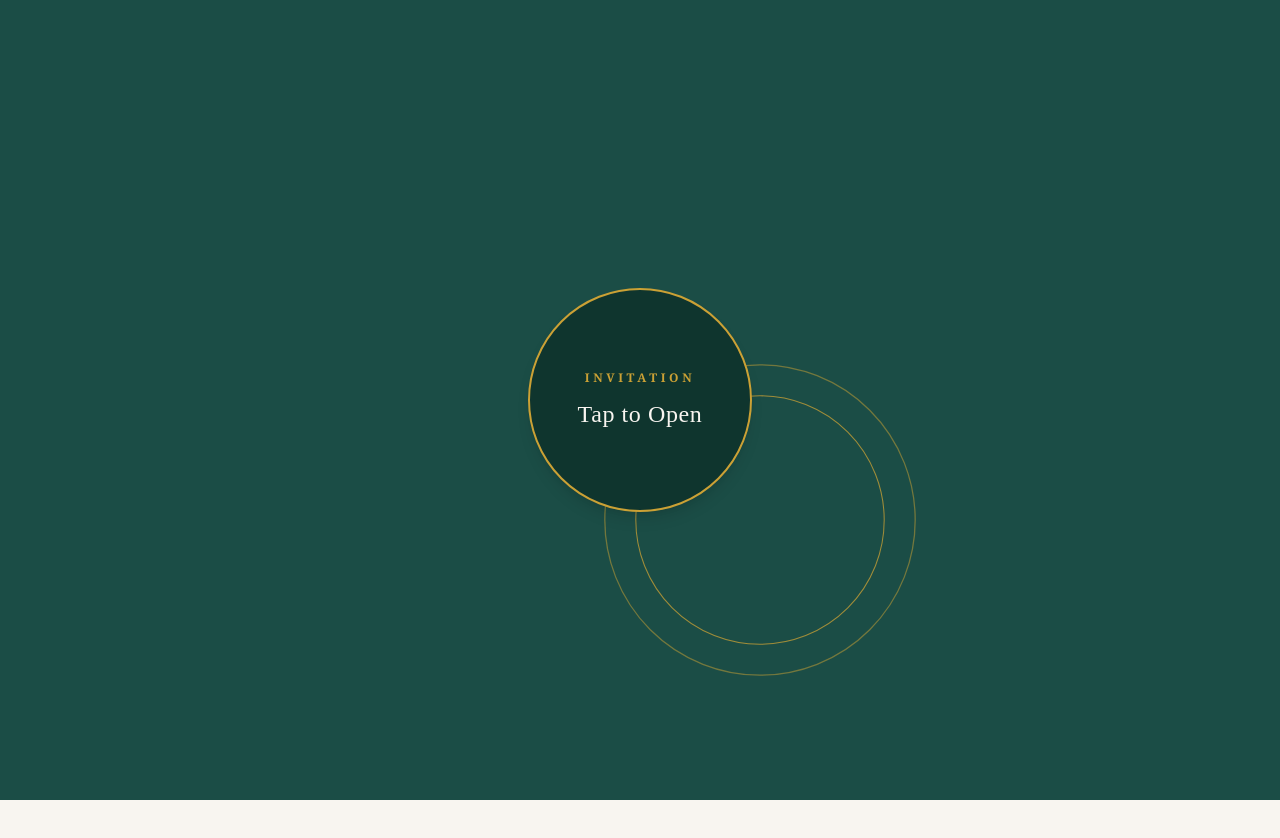
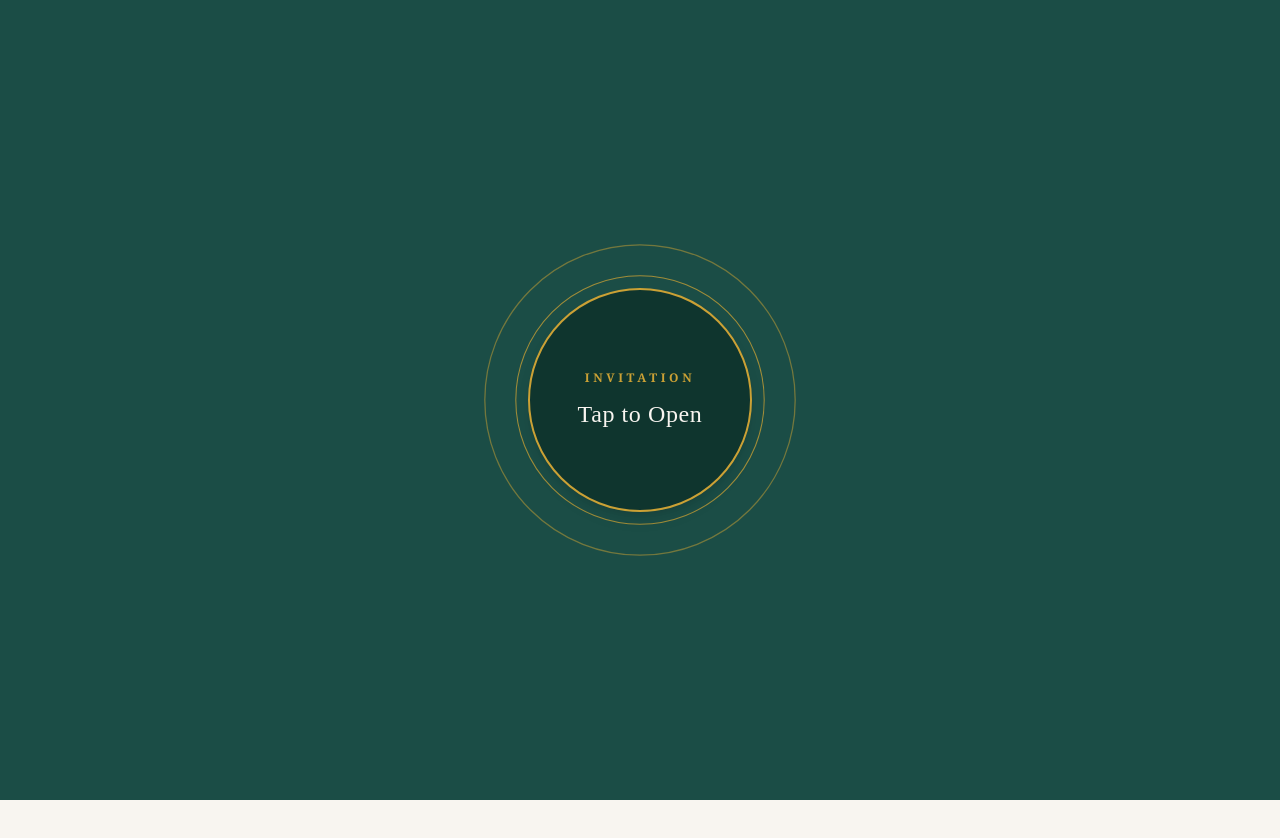
Before and after one commit to SangikGhosh/wedding, a Next.js app: page / in a window 1280 px wide. Shown: the top 838 px of the page. Built offline with nearby package versions, Linux system fonts and the light colour scheme; a web font is replaced by a local one.

Commit message:
fix: correct ripple effect layering and positioning
Set z-index for proper layering and simplify positioning for better maintainability.

Co-authored-by: Sangik Ghosh <136787875+SangikGhosh@users.noreply.github.com>

```diff
--- a/components/wedding/loader.tsx
+++ b/components/wedding/loader.tsx
@@ -71,12 +71,10 @@ export function Loader({ onComplete }: LoaderProps) {
                   onTouchEnd={() => setIsPressed(false)}
               >
 
-                <div className="relative flex flex-col items-center justify-center z-10">
-                  {/* Main Interactive Circle with Ripple Effect */}
-                  <div className="relative flex items-center justify-center w-64 h-64">
-                    {/* Ripple Ring 1 */}
+                <div className="relative flex items-center justify-center w-80 h-80">
+                  {/* Ripple Ring 1 - Behind */}
                   <motion.div
-                        className="absolute rounded-full border border-[#CBA135]"
+                      className="absolute rounded-full border border-[#CBA135] z-0"
                       animate={{
                         scale: [1, 1.4, 1.8],
                         opacity: [0.8, 0.4, 0],
@@ -89,15 +87,12 @@ export function Loader({ onComplete }: LoaderProps) {
                       style={{
                         width: "240px",
                         height: "240px",
-                          top: "50%",
-                          left: "50%",
-                          transform: "translate(-50%, -50%)",
                       }}
                   />
 
-                    {/* Ripple Ring 2 */}
+                  {/* Ripple Ring 2 - Behind */}
                   <motion.div
-                        className="absolute rounded-full border border-[#CBA135]"
+                      className="absolute rounded-full border border-[#CBA135] z-0"
                       animate={{
                         scale: [1, 1.4, 1.8],
                         opacity: [0.8, 0.4, 0],
@@ -111,19 +106,11 @@ export function Loader({ onComplete }: LoaderProps) {
                       style={{
                         width: "240px",
                         height: "240px",
-                          top: "50%",
-                          left: "50%",
-                          transform: "translate(-50%, -50%)",
                       }}
                   />
 
-                    {/* Main Circle */}
-                    <div className="absolute w-56 h-56 rounded-full border-2 border-[#CBA135] flex items-center justify-center bg-[#0F352E] shadow-lg"
-                        style={{
-                          top: "50%",
-                          left: "50%",
-                          transform: "translate(-50%, -50%)",
-                        }}>
+                  {/* Main Circle - Front */}
+                  <div className="absolute z-10 w-56 h-56 rounded-full border-2 border-[#CBA135] flex items-center justify-center bg-[#0F352E] shadow-lg">
                     <div className="text-center">
                       <p className="text-[#CBA135] text-xs tracking-[0.3em] font-semibold uppercase mb-3">
                         Invitation
@@ -134,7 +121,6 @@ export function Loader({ onComplete }: LoaderProps) {
                       >
                         Tap to Open
                       </p>
-                      </div>
                     </div>
                   </div>
                 </div>
```
Lines whose indentation alone changed are shown as unchanged.
